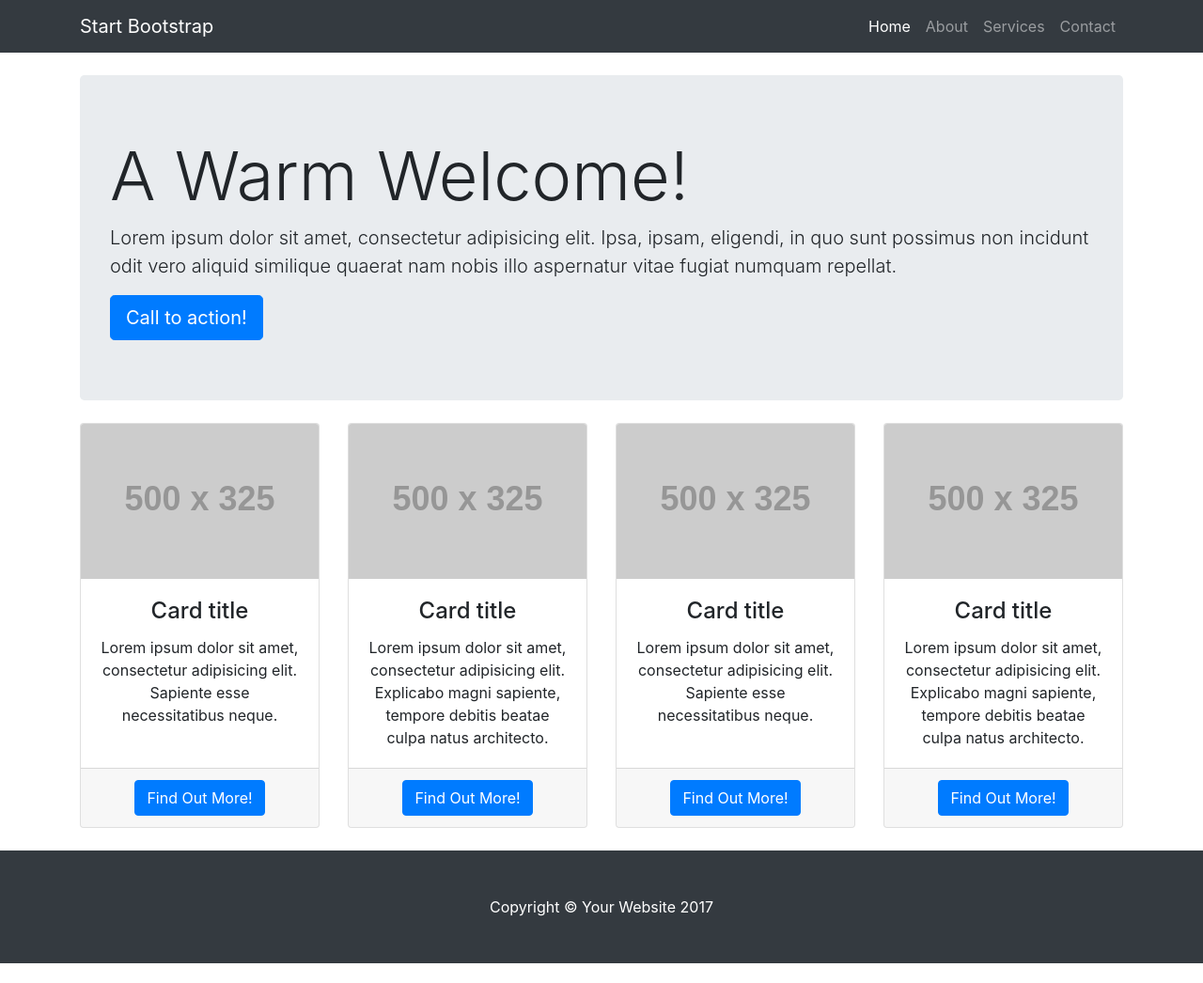
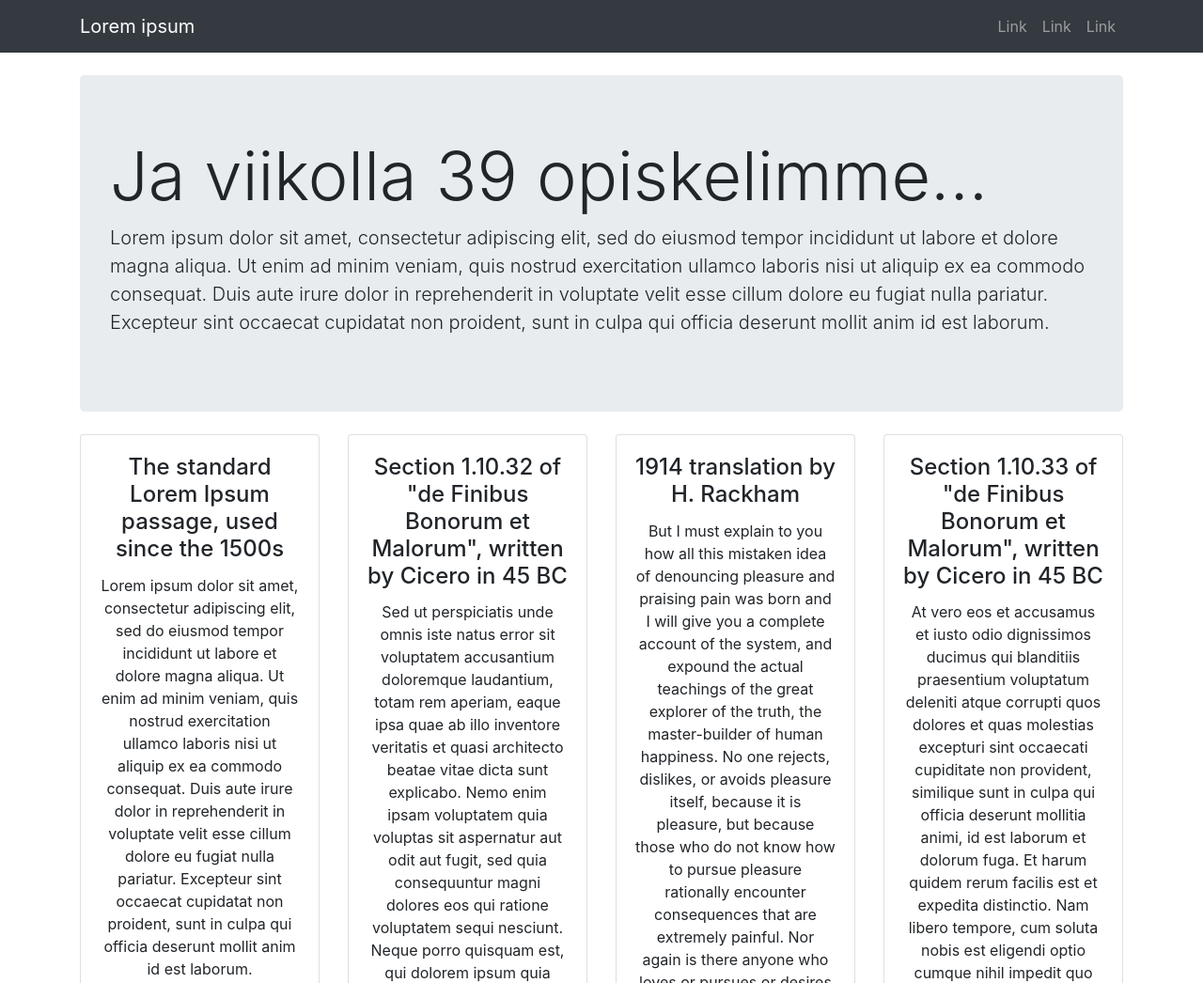
Before and after one commit to JAMK-IT-STUDENT/ttms0400-web-visualisointi-yhteinen-harjoitus-R3DgRu, a website: page harkka-wk41/bs-teema/index.html in a window 1280 px wide. Shown: the top 1046 px of the page at 94% size. Before the commit the page ends 1025 px from the top, so only its background shows below. Drawn offline with Linux system fonts and the light colour scheme; placeholder pictures from the web are drawn by us.

Commit message:
Added content from previous exercise

```diff
--- a/harkka-wk41/bs-teema/index.html
+++ b/harkka-wk41/bs-teema/index.html
@@ -23,25 +23,20 @@
     <!-- Navigation -->
     <nav class="navbar navbar-expand-lg navbar-dark bg-dark fixed-top">
       <div class="container">
-        <a class="navbar-brand" href="#">Start Bootstrap</a>
+        <a class="navbar-brand" href="#">Lorem ipsum</a>
         <button class="navbar-toggler" type="button" data-toggle="collapse" data-target="#navbarResponsive" aria-controls="navbarResponsive" aria-expanded="false" aria-label="Toggle navigation">
           <span class="navbar-toggler-icon"></span>
         </button>
         <div class="collapse navbar-collapse" id="navbarResponsive">
           <ul class="navbar-nav ml-auto">
-            <li class="nav-item active">
-              <a class="nav-link" href="#">Home
-                <span class="sr-only">(current)</span>
-              </a>
+            <li class="nav-item">
+              <a class="nav-link" href="#">Link</a>
             </li>
             <li class="nav-item">
-              <a class="nav-link" href="#">About</a>
+              <a class="nav-link" href="#">Link</a>
             </li>
             <li class="nav-item">
-              <a class="nav-link" href="#">Services</a>
-            </li>
-            <li class="nav-item">
-              <a class="nav-link" href="#">Contact</a>
+              <a class="nav-link" href="#">Link</a>
             </li>
           </ul>
         </div>
@@ -53,9 +48,8 @@
 
       <!-- Jumbotron Header -->
       <header class="jumbotron my-4">
-        <h1 class="display-3">A Warm Welcome!</h1>
-        <p class="lead">Lorem ipsum dolor sit amet, consectetur adipisicing elit. Ipsa, ipsam, eligendi, in quo sunt possimus non incidunt odit vero aliquid similique quaerat nam nobis illo aspernatur vitae fugiat numquam repellat.</p>
-        <a href="#" class="btn btn-primary btn-lg">Call to action!</a>
+        <h1 class="display-3">Ja viikolla 39 opiskelimme...</h1>
+        <p class="lead">Lorem ipsum dolor sit amet, consectetur adipiscing elit, sed do eiusmod tempor incididunt ut labore et dolore magna aliqua. Ut enim ad minim veniam, quis nostrud exercitation ullamco laboris nisi ut aliquip ex ea commodo consequat. Duis aute irure dolor in reprehenderit in voluptate velit esse cillum dolore eu fugiat nulla pariatur. Excepteur sint occaecat cupidatat non proident, sunt in culpa qui officia deserunt mollit anim id est laborum.</p>
       </header>
 
       <!-- Page Features -->
@@ -63,52 +57,60 @@
 
         <div class="col-lg-3 col-md-6 mb-4">
           <div class="card">
-            <img class="card-img-top" src="http://placehold.it/500x325" alt="">
             <div class="card-body">
-              <h4 class="card-title">Card title</h4>
-              <p class="card-text">Lorem ipsum dolor sit amet, consectetur adipisicing elit. Sapiente esse necessitatibus neque.</p>
-            </div>
-            <div class="card-footer">
-              <a href="#" class="btn btn-primary">Find Out More!</a>
+              <h4 class="card-title">The standard Lorem Ipsum passage, used since the 1500s</h4>
+              <p class="card-text">Lorem ipsum dolor sit amet, consectetur adipiscing elit, sed do eiusmod tempor incididunt ut labore et dolore magna aliqua. Ut enim ad minim veniam, quis nostrud exercitation ullamco laboris nisi ut aliquip ex ea commodo consequat. Duis aute irure dolor in reprehenderit in voluptate velit esse cillum dolore eu fugiat nulla pariatur. Excepteur sint occaecat cupidatat non proident, sunt in culpa qui officia deserunt mollit anim id est laborum.</p>
             </div>
           </div>
         </div>
 
         <div class="col-lg-3 col-md-6 mb-4">
           <div class="card">
-            <img class="card-img-top" src="http://placehold.it/500x325" alt="">
             <div class="card-body">
-              <h4 class="card-title">Card title</h4>
-              <p class="card-text">Lorem ipsum dolor sit amet, consectetur adipisicing elit. Explicabo magni sapiente, tempore debitis beatae culpa natus architecto.</p>
-            </div>
-            <div class="card-footer">
-              <a href="#" class="btn btn-primary">Find Out More!</a>
+              <h4 class="card-title">Section 1.10.32 of "de Finibus Bonorum et Malorum", written by Cicero in 45 BC</h4>
+              <p class="card-text">Sed ut perspiciatis unde omnis iste natus error sit voluptatem accusantium doloremque laudantium, totam rem aperiam, eaque ipsa quae ab illo inventore veritatis et quasi architecto beatae vitae dicta sunt explicabo. Nemo enim ipsam voluptatem quia voluptas sit aspernatur aut odit aut fugit, sed quia consequuntur magni dolores eos qui ratione voluptatem sequi nesciunt. Neque porro quisquam est, qui dolorem ipsum quia dolor sit amet, consectetur, adipisci velit, sed quia non numquam eius modi tempora incidunt ut labore et dolore magnam aliquam quaerat voluptatem. Ut enim ad minima veniam, quis nostrum exercitationem ullam corporis suscipit laboriosam, nisi ut aliquid ex ea commodi consequatur? Quis autem vel eum iure reprehenderit qui in ea voluptate velit esse quam nihil molestiae consequatur, vel illum qui dolorem eum fugiat quo voluptas nulla pariatur?</p>
             </div>
           </div>
         </div>
 
         <div class="col-lg-3 col-md-6 mb-4">
           <div class="card">
-            <img class="card-img-top" src="http://placehold.it/500x325" alt="">
             <div class="card-body">
-              <h4 class="card-title">Card title</h4>
-              <p class="card-text">Lorem ipsum dolor sit amet, consectetur adipisicing elit. Sapiente esse necessitatibus neque.</p>
-            </div>
-            <div class="card-footer">
-              <a href="#" class="btn btn-primary">Find Out More!</a>
+              <h4 class="card-title">1914 translation by H. Rackham</h4>
+              <p class="card-text">But I must explain to you how all this mistaken idea of denouncing pleasure and praising pain was born and I will give you a complete account of the system, and expound the actual teachings of the great explorer of the truth, the master-builder of human happiness. No one rejects, dislikes, or avoids pleasure itself, because it is pleasure, but because those who do not know how to pursue pleasure rationally encounter consequences that are extremely painful. Nor again is there anyone who loves or pursues or desires to obtain pain of itself, because it is pain, but because occasionally circumstances occur in which toil and pain can procure him some great pleasure. To take a trivial example, which of us ever undertakes laborious physical exercise, except to obtain some advantage from it? But who has any right to find fault with a man who chooses to enjoy a pleasure that has no annoying consequences, or one who avoids a pain that produces no resultant pleasure?</p>
             </div>
           </div>
         </div>
 
         <div class="col-lg-3 col-md-6 mb-4">
           <div class="card">
-            <img class="card-img-top" src="http://placehold.it/500x325" alt="">
             <div class="card-body">
-              <h4 class="card-title">Card title</h4>
-              <p class="card-text">Lorem ipsum dolor sit amet, consectetur adipisicing elit. Explicabo magni sapiente, tempore debitis beatae culpa natus architecto.</p>
+              <h4 class="card-title">Section 1.10.33 of "de Finibus Bonorum et Malorum", written by Cicero in 45 BC</h4>
+              <p class="card-text">At vero eos et accusamus et iusto odio dignissimos ducimus qui blanditiis praesentium voluptatum deleniti atque corrupti quos dolores et quas molestias excepturi sint occaecati cupiditate non provident, similique sunt in culpa qui officia deserunt mollitia animi, id est laborum et dolorum fuga. Et harum quidem rerum facilis est et expedita distinctio. Nam libero tempore, cum soluta nobis est eligendi optio cumque nihil impedit quo minus id quod maxime placeat facere possimus, omnis voluptas assumenda est, omnis dolor repellendus. Temporibus autem quibusdam et aut officiis debitis aut rerum necessitatibus saepe eveniet ut et voluptates repudiandae sint et molestiae non recusandae. Itaque earum rerum hic tenetur a sapiente delectus, ut aut reiciendis voluptatibus maiores alias consequatur aut perferendis doloribus asperiores repellat.</p>
             </div>
-            <div class="card-footer">
-              <a href="#" class="btn btn-primary">Find Out More!</a>
+          </div>
+        </div>
+
+      </div>
+      <!-- /.row -->
+
+        <!-- Page Features 2 -->
+      <div class="row text-center">
+
+        <div class="col-lg-3 col-md-6 mb-4">
+          <div class="card">
+            <div class="card-body">
+              <h4 class="card-title">1914 translation by H. Rackham</h4>
+              <p class="card-text">On the other hand, we denounce with righteous indignation and dislike men who are so beguiled and demoralized by the charms of pleasure of the moment, so blinded by desire, that they cannot foresee the pain and trouble that are bound to ensue; and equal blame belongs to those who fail in their duty through weakness of will, which is the same as saying through shrinking from toil and pain. These cases are perfectly simple and easy to distinguish. In a free hour, when our power of choice is untrammelled and when nothing prevents our being able to do what we like best, every pleasure is to be welcomed and every pain avoided. But in certain circumstances and owing to the claims of duty or the obligations of business it will frequently occur that pleasures have to be repudiated and annoyances accepted. The wise man therefore always holds in these matters to this principle of selection: he rejects pleasures to secure other greater pleasures, or else he endures pains to avoid worse pains.</p>
+            </div>
+          </div>
+        </div>
+
+        <div class="col-lg-3 col-md-6 mb-4">
+          <div class="card">
+            <div class="card-body">
+              <h4 class="card-title">What is Lorem Ipsum?</h4>
+              <p class="card-text">Lorem Ipsum is simply dummy text of the printing and typesetting industry. Lorem Ipsum has been the industry's standard dummy text ever since the 1500s, when an unknown printer took a galley of type and scrambled it to make a type specimen book. It has survived not only five centuries, but also the leap into electronic typesetting, remaining essentially unchanged. It was popularised in the 1960s with the release of Letraset sheets containing Lorem Ipsum passages, and more recently with desktop publishing software like Aldus PageMaker including versions of Lorem Ipsum.</p>
             </div>
           </div>
         </div>
@@ -119,10 +121,14 @@
     </div>
     <!-- /.container -->
 
+
     <!-- Footer -->
     <footer class="py-5 bg-dark">
       <div class="container">
-        <p class="m-0 text-center text-white">Copyright &copy; Your Website 2017</p>
+        <ul>
+            <li><a href=""></a>Itaque earum</li>
+            <li><a href=""></a>Et harum</li>
+        </ul>
       </div>
       <!-- /.container -->
     </footer>
```
